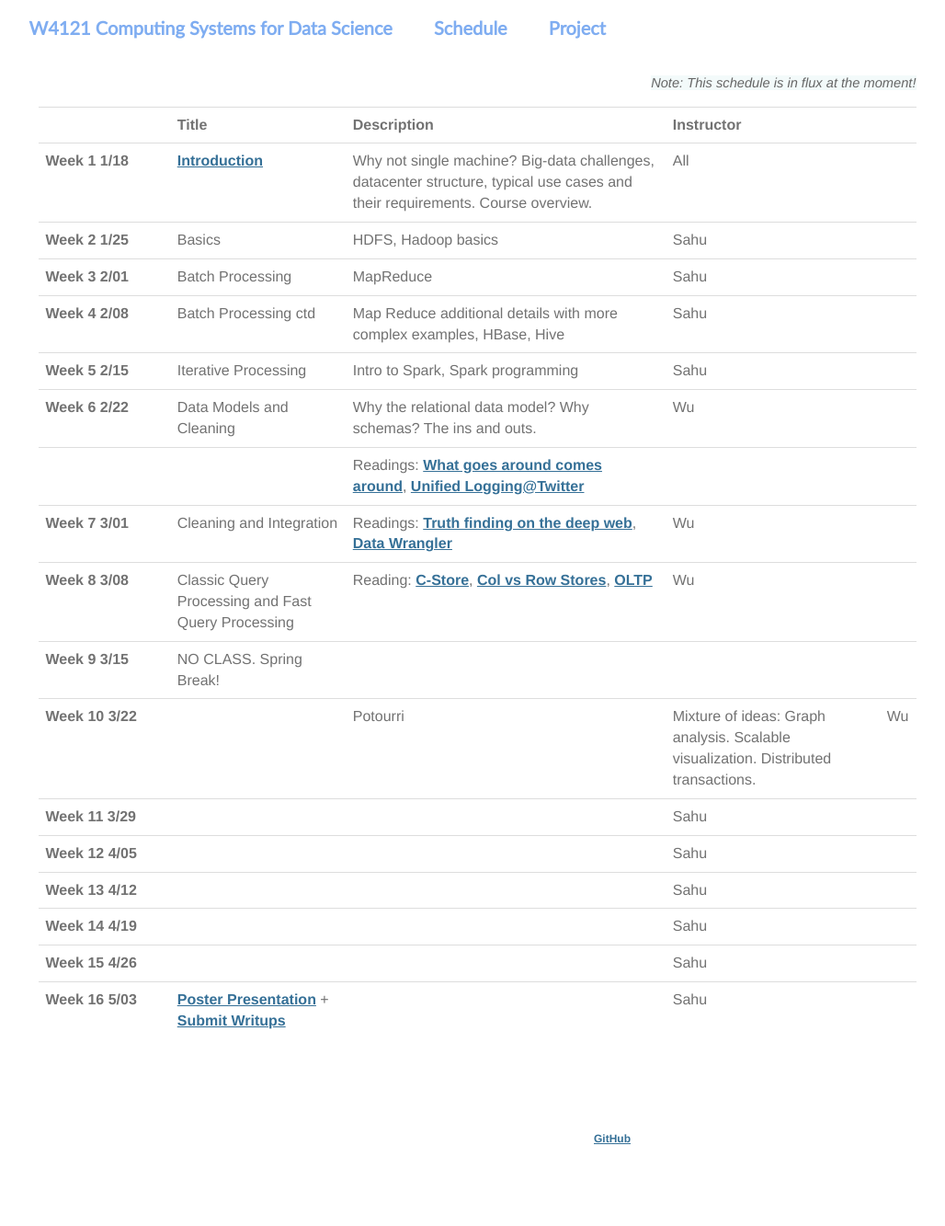
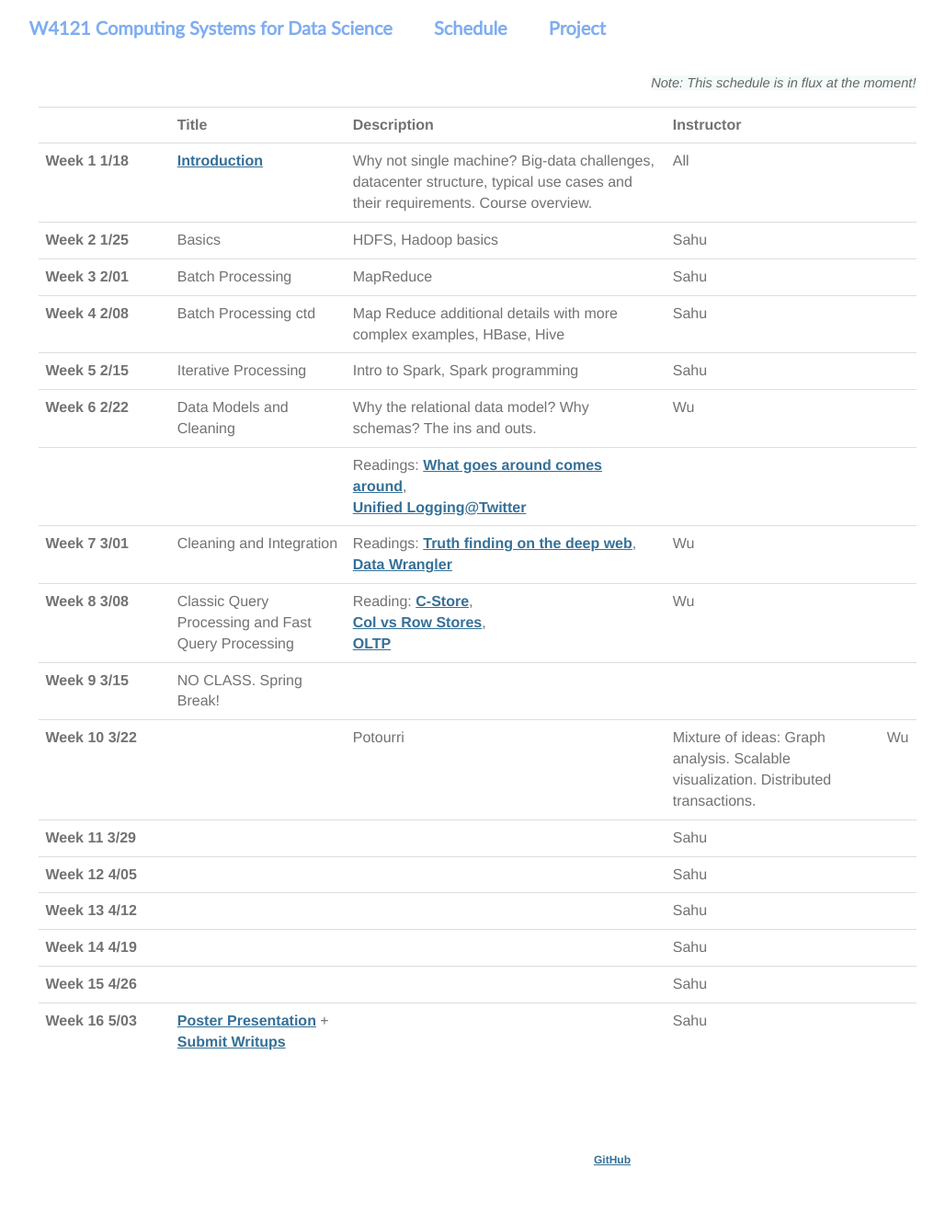
Before and after one commit to KnightMollo/w4121.github.io, a Jekyll site: the page built from schedule.md, in a window 1280 px wide. Shown: the whole page at 92% size, without its empty margins (121-1149 px from the left). Built offline with Jekyll 4.4.1, drawn with Linux system fonts in a browser that asks for light colours; before the commit the page ends 1310 px from its top, so only the background shows below that.

Commit message:
updated website

```diff
--- a/schedule.md
+++ b/schedule.md
@@ -29,9 +29,9 @@ title: Lectures
 | Week 4 2/08 |  Batch Processing ctd |  Map Reduce additional details with more complex examples, HBase, Hive | Sahu
 | Week 5 2/15 |  Iterative Processing | Intro to Spark, Spark programming |   Sahu
 | Week 6 2/22 |  Data Models and Cleaning |  Why the relational data model? Why schemas? The ins and outs. | Wu
-|        |                           |  Readings: [What goes around comes around](https://github.com/w4111/syllabus/blob/master/reading/goesaroundcomesaround.pdf),  [Unified Logging@Twitter](https://cs.uwaterloo.ca/~jimmylin/publications/Lee_etal_VLDB2012.pdf) |
-| Week 7 3/01 |  Cleaning and Integration  | Readings: [Truth finding on the deep web](http://www.vldb.org/pvldb/vol6/p97-li.pdf), [Data Wrangler](http://vis.stanford.edu/papers/wrangler) | Wu
-| Week 8 3/08 |  Classic Query Processing and Fast Query Processing  | Reading: [C-Store](http://db.csail.mit.edu/projects/cstore/vldb.pdf), [Col vs Row Stores](http://db.csail.mit.edu/projects/cstore/abadi-sigmod08.pdf), [OLTP](http://nms.csail.mit.edu/~stavros/pubs/OLTP_sigmod08.pdf) | Wu
+|        |                           |  Readings: [What goes around comes around](https://github.com/w4111/syllabus/blob/master/reading/goesaroundcomesaround.pdf), <br/> [Unified Logging@Twitter](https://cs.uwaterloo.ca/~jimmylin/publications/Lee_etal_VLDB2012.pdf) |
+| Week 7 3/01 |  Cleaning and Integration  | Readings: [Truth finding on the deep web](http://www.vldb.org/pvldb/vol6/p97-li.pdf), <br/> [Data Wrangler](http://vis.stanford.edu/papers/wrangler) | Wu
+| Week 8 3/08 |  Classic Query Processing and Fast Query Processing  | Reading: [C-Store](http://db.csail.mit.edu/projects/cstore/vldb.pdf), <br/> [Col vs Row Stores](http://db.csail.mit.edu/projects/cstore/abadi-sigmod08.pdf), <br/> [OLTP](http://nms.csail.mit.edu/~stavros/pubs/OLTP_sigmod08.pdf) | Wu
 | Week 9 3/15 | NO CLASS.  Spring Break!
 | Week 10 3/22 |   | Potourri  | Mixture of ideas: Graph analysis. Scalable visualization. Distributed transactions. | Wu
 | Week 11 3/29 |   | | Sahu
```
